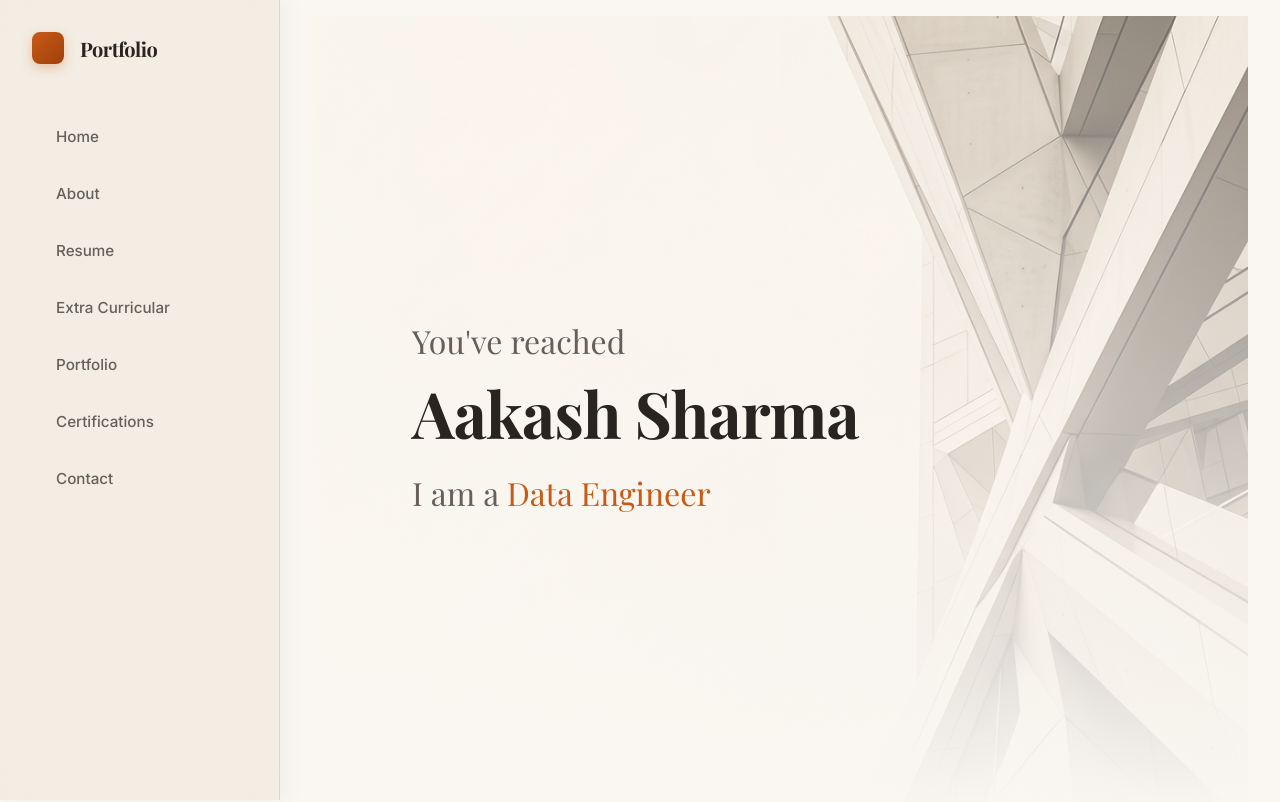
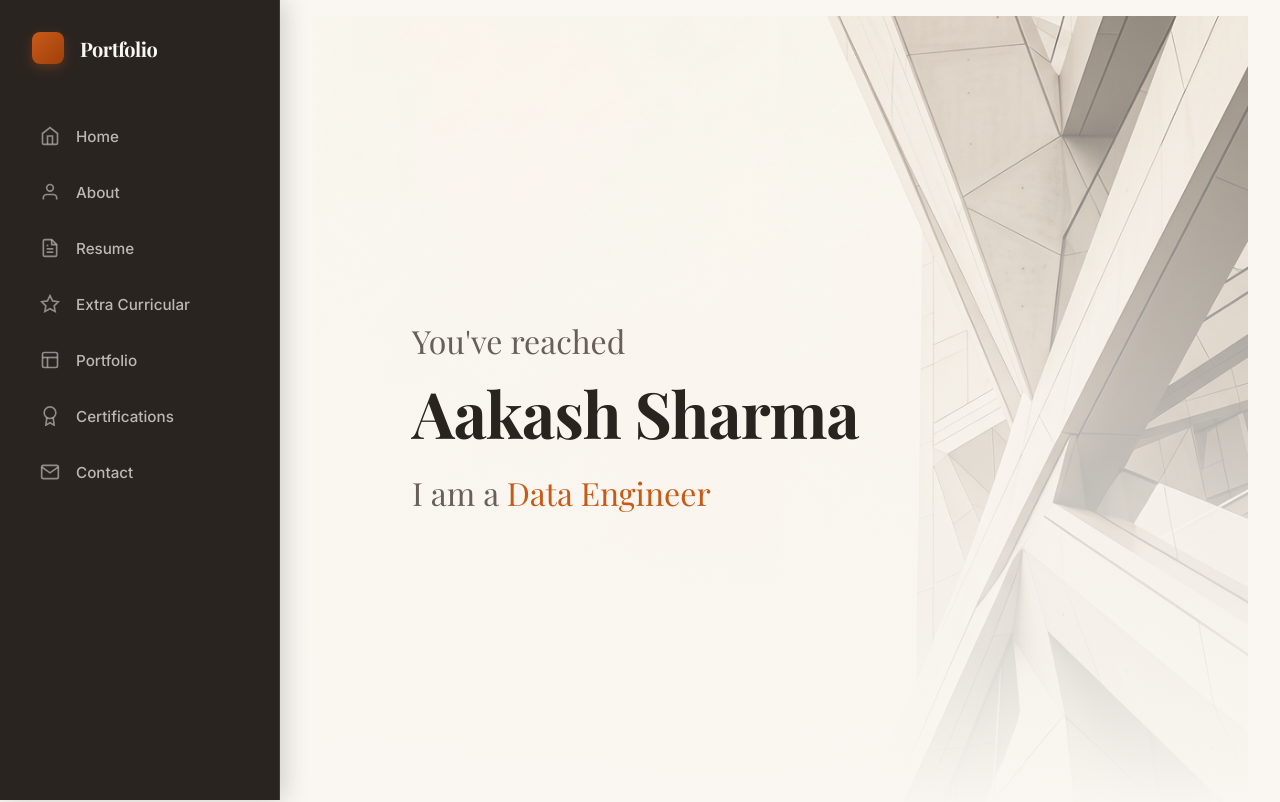
Before and after one commit to aakashs-dev/aakashs-dev.github.io, an Angular app: page /#/ in a window 1280 px wide. Shown: the top 802 px of the page. Built offline with nearby package versions, Linux system fonts and the light colour scheme; a web font is replaced by a local one.

Commit message:
style(sidenav): apply high-contrast Espresso theme to sidenav

```diff
--- a/src/app/components/sidenav/sidenav.scss
+++ b/src/app/components/sidenav/sidenav.scss
@@ -4,15 +4,13 @@
   position: fixed;
   left: 0;
   top: 0;
-  background: rgba(242, 235, 225, 0.9);
-  backdrop-filter: blur(16px);
-  -webkit-backdrop-filter: blur(16px);
-  border-right: 1px solid rgba(42, 36, 33, 0.1);
+  background: #2A2421;
+  border-right: 1px solid rgba(250, 247, 242, 0.1);
   display: flex;
   flex-direction: column;
   padding: 2rem 1.5rem;
   z-index: 100;
-  box-shadow: 4px 0 24px rgba(42, 36, 33, 0.05);
+  box-shadow: 4px 0 24px rgba(42, 36, 33, 0.2);
 }
 
 .logo {
@@ -34,7 +32,7 @@
     font-family: 'Playfair Display', serif;
     font-size: 1.25rem;
     font-weight: 700;
-    color: #2A2421;
+    color: #FAF7F2;
     letter-spacing: -0.5px;
   }
 }
@@ -49,7 +47,7 @@
     align-items: center;
     gap: 1rem;
     padding: 0.875rem 1rem;
-    color: #685E5A;
+    color: rgba(250, 247, 242, 0.7);
     text-decoration: none;
     border-radius: 12px;
     font-size: 0.95rem;
@@ -59,27 +57,38 @@
     overflow: hidden;
 
     .icon {
-      font-size: 1.1rem;
+      width: 20px;
+      height: 20px;
       opacity: 0.7;
       transition: all 0.3s ease;
+      display: flex;
+      align-items: center;
+      justify-content: center;
+
+      svg {
+        width: 100%;
+        height: 100%;
+      }
     }
 
     &:hover {
-      color: #2A2421;
-      background: rgba(42, 36, 33, 0.06);
+      color: #FAF7F2;
+      background: rgba(250, 247, 242, 0.06);
       transform: translateX(4px);
 
       .icon {
         opacity: 1;
+        color: #C85A17;
       }
     }
 
     &.active {
-      color: #2A2421;
-      background: rgba(42, 36, 33, 0.08);
+      color: #FAF7F2;
+      background: rgba(200, 90, 23, 0.15);
 
       .icon {
         opacity: 1;
+        color: #C85A17;
       }
 
       &::before {
```
